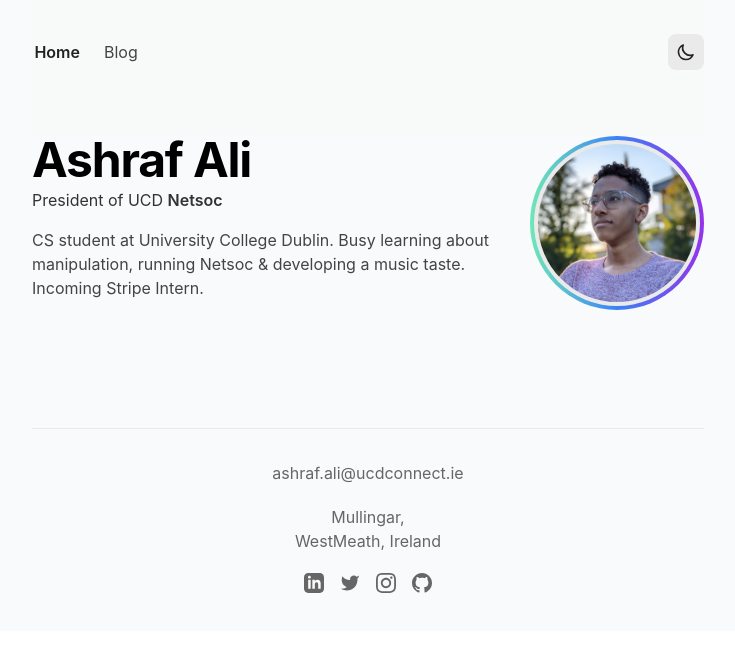
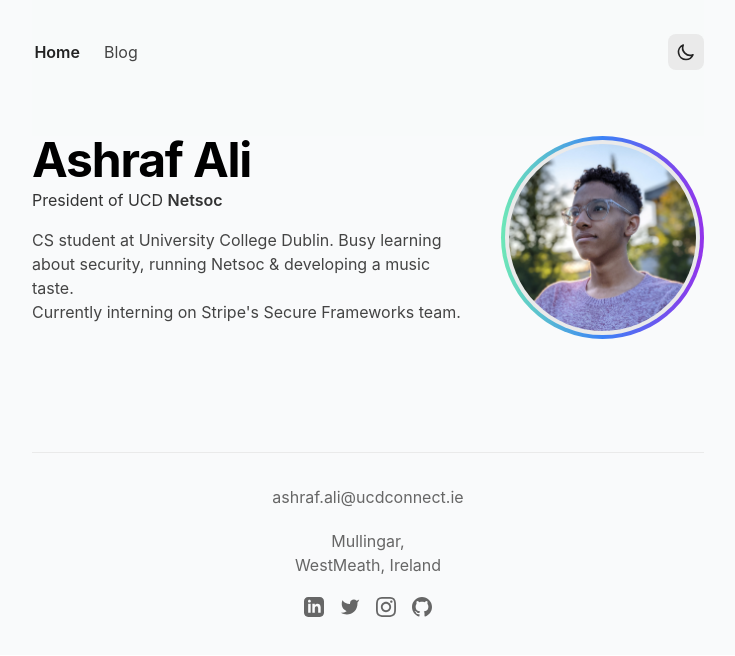
Before and after one commit to ash-xyz/webpage, a Next.js app: page / in a window 1280 px wide. Shown: the top 656 px of the page, without its empty margins (272-1007 px from the left). Built offline with nearby package versions, Linux system fonts and the light colour scheme.

Commit message:
update website description

```diff
--- a/pages/index.tsx
+++ b/pages/index.tsx
@@ -19,8 +19,8 @@ const Home: NextPage = () => {
             </h2>
             <p className="text-gray-600 dark:text-gray-400 mb-16">
               CS student at University College Dublin.
-              Busy learning about manipulation, running Netsoc & developing a music taste.
-              Incoming Stripe Intern.
+              Busy learning about security, running Netsoc & developing a music taste. <br />
+              Currently interning on Stripe's Secure Frameworks team.
             </p>
           </div>
           <div className="w-[180px] sm:w-[400px] relative mb-8 sm:mb-0 mr-auto ">
```
